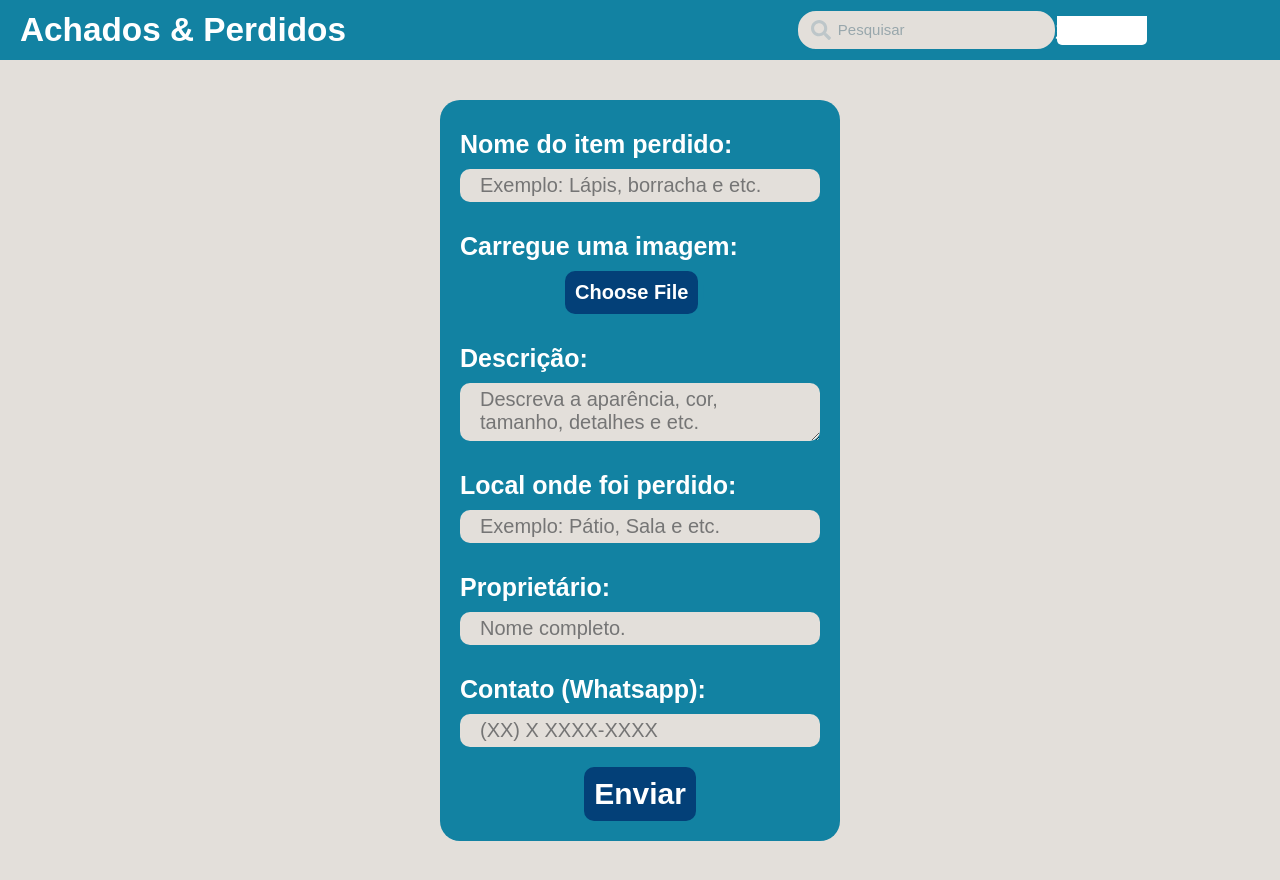
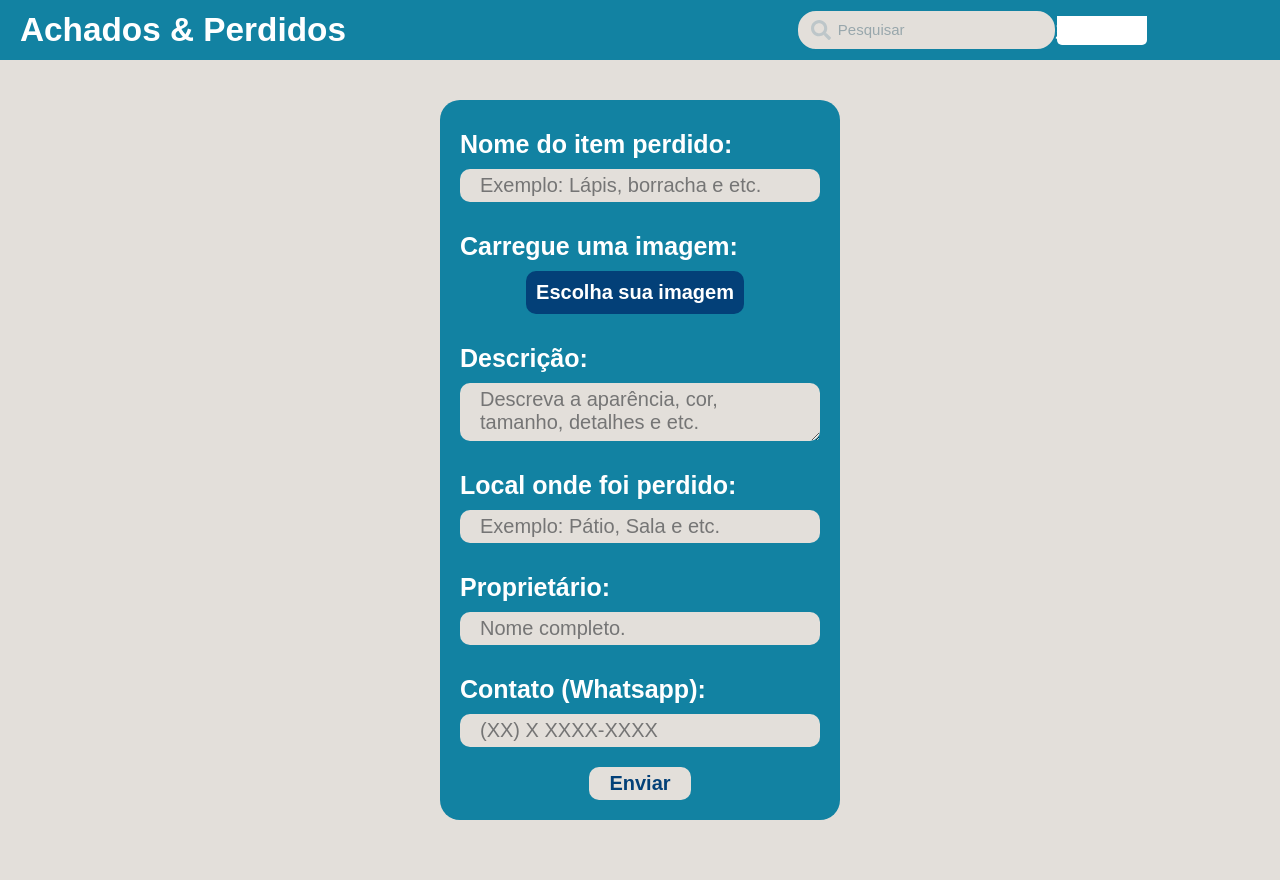
Before and after one commit to willqos15/Achados-e-Perdidos, a React (Vite) app: page /cadastro in a window 1280 px wide. Built offline with nearby package versions, Linux system fonts and the light colour scheme; sample sign-in values are in the browser's storage; a web font is replaced by a local one.

Commit message:
fix btn_ cadastro e padding btn_alert

```diff
--- a/src/components/alert.module.css
+++ b/src/components/alert.module.css
@@ -11,7 +11,7 @@
     padding: 0px;
     margin: 0px;
     max-width: 250px;
-    max-height: 200px;
+    max-height: 300px;
     border-radius: 20px 20px 0px 0px;
 
   position: fixed;
@@ -28,6 +28,7 @@
     color: #fff;
     font-size: 0.8rem;
     margin: 0px;
+    padding: 10px 0px;
 }
 
 .alerttexto p {
@@ -46,19 +47,21 @@
 .alertbtn button {
     background-color: #1282A2;
     color: #fff;
-    font-size: 20px;
     width: 100%;
     border: 0;
     border-radius: 5px;
     font-weight: bold;
      transition: 0.5s;
+     padding: 5px 10px;
+     margin: 5px 0px;
+     font-size: 0.6rem;
 }
 
 .alertbtn button:hover {
     transition: 0.5s;
     background-color: #034078;
     color: #fff;
-    font-size: 20px;
+
     width: 100%;
     border: 0;
     border-radius: 5px;
--- a/src/components/formulario.jsx
+++ b/src/components/formulario.jsx
@@ -15,10 +15,10 @@
 
   function errofotos() {
 
-    if (!foto.current) {
-      console.log(foto.current)
+    if (foto.current.name<=0) {
+      console.log('nao tem:', foto.current.name)
       return setMsgFoto("erro") }
-    else {console.log(foto.current)}
+  console.log(foto.current.name)
     setMsgFoto("")
   }
 
@@ -93,6 +93,7 @@
     if (foto.current) {
       setNomeArq(foto.current.name)
     }
+    errofotos()
   }
 
   return (<>
@@ -112,7 +113,12 @@
 
           <label > Carregue uma imagem:</label>
           <div className={styles.caixaimg}>
-            <input type='file' name="file" onChange={uploading} onFocus={Scrollar} />
+
+            <button onClick={()=>{foto.current.click()}}> Escolha sua imagem </button>
+
+            <input type='file' onChange={uploading} onFocus={Scrollar} ref={foto} className={styles.ocultar}/>
+
+
             <span className={styles.nomarquivo}>
               {nomearq ? nomearq : ""}
             </span>
--- a/src/components/formulario.module.css
+++ b/src/components/formulario.module.css
@@ -11,6 +11,7 @@
 
 }
 
+.ocultar {display: none}
 .imgload {
     padding-top: 60px;
     width: 80px;
@@ -37,12 +38,8 @@
     align-items: center;
 }
 
-.formulario input[type="file"]{
-    padding: 0px;
-    width: 140px;
-    color:#1282A2;
-    font-size: 20px;
-}
+
+
 
 .nomarquivo{
     font-size: 15px;
@@ -56,9 +53,12 @@
     font-size: 30px;
 }
 
+.caixaimg button{
+    font-size: 20px;
+}
 
 
-.botaoenviar, .formulario input[type="file"]::file-selector-button{
+.botaoenviar, .caixaimg button{
     border-radius: 10px;
     padding: 10px 10px;
     background-color: #034078;
@@ -70,7 +70,7 @@
     font-family: "WDXL Lubrifont JP N", sans-serif;
 }
 
-.botaoenviar:hover, .formulario input[type="file"]::file-selector-button:hover{
+.botaoenviar:hover, .caixaimg button:hover{
     border-radius: 10px;
     padding: 10px 10px;
     border: 0;
@@ -79,9 +79,6 @@
     transform: scale(0.9);
 }
 
-.formulario input[type="file"]::-webkit-file{
-    padding: 0px 20px;
-}
 
 .formulario textarea{
     field-sizing: content;
@@ -89,7 +86,7 @@
     min-height: 58px;
     max-height: 150px;
 }
-.formulario input[type="text"], .formulario input[type="tel"], .formulario textarea{
+.formulario input,.formulario input[type="tel"], .formulario textarea{
     font-size: 20px;
     padding: 5px 20px;
     border-radius: 10px;
```
